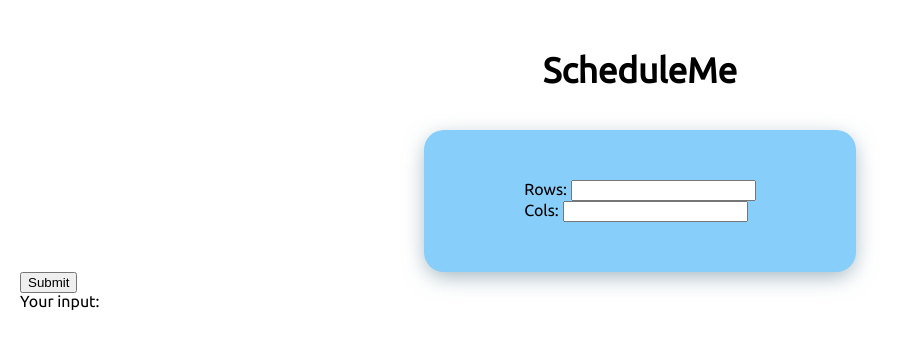
After one commit to MatthewLeeHan/cs4640-Project, a PHP site: page /cs4640-project/meeting.html in a window 1280 px wide. The commit adds this page. Shown: the top 349 px of the page, without its empty margins (0-909 px from the left). Run offline with PHP 8.4, Linux system fonts and the light colour scheme.

Commit message:
tentative table creation

```diff
--- /dev/null
+++ b/css/meeting.css
@@ -0,0 +1,123 @@
+/* http://meyerweb.com/eric/tools/css/reset/
+   v2.0 | 20110126
+   License: none (public domain)
+*/
+html, body, div, span, applet, object, iframe,
+h1, h2, h3, h4, h5, h6, p, blockquote, pre,
+a, abbr, acronym, address, big, cite, code,
+del, dfn, em, img, ins, kbd, q, s, samp,
+small, strike, strong, sub, sup, tt, var,
+b, u, i, center,
+dl, dt, dd, ol, ul, li,
+fieldset, form, label, legend,
+table, caption, tbody, tfoot, thead, tr, th, td,
+article, aside, canvas, details, embed,
+figure, figcaption, footer, header, hgroup,
+menu, nav, output, ruby, section, summary,
+time, mark, audio, video {
+  margin: 0;
+  padding: 0;
+  border: 0;
+  font-size: 100%;
+  font: inherit;
+  vertical-align: baseline;
+}
+
+/* HTML5 display-role reset for older browsers */
+article, aside, details, figcaption, figure,
+footer, header, hgroup, menu, nav, section {
+  display: block;
+}
+
+body {
+  line-height: 1;
+}
+
+ol, ul {
+  list-style: none;
+}
+
+blockquote, q {
+  quotes: none;
+}
+
+blockquote:before, blockquote:after,
+q:before, q:after {
+  content: "";
+  content: none;
+}
+
+table {
+  border-collapse: collapse;
+  border-spacing: 0;
+}
+
+body {
+  font-family: "Ubuntu", sans-serif;
+  font-family: "Varela Round", sans-serif;
+  margin: 0;
+  padding: 0;
+}
+
+div {
+  margin: 0;
+  padding: 0;
+}
+
+html {
+  box-sizing: border-box;
+}
+
+*, *:before, *:after {
+  box-sizing: inherit;
+}
+
+h1 {
+  font-size: 35px;
+  font-weight: bolder;
+}
+
+a {
+  text-decoration: none;
+  color: white;
+}
+
+body {
+  font-family: "Ubuntu", sans-serif;
+  margin: 20px;
+}
+body header {
+  background-color: white;
+  height: 110px;
+  border: none;
+}
+body header .logo {
+  position: relative;
+  top: 30%;
+  text-align: center;
+}
+body header .logo a {
+  text-decoration: none;
+  color: black;
+}
+body .card-container {
+  border-radius: 20px;
+  background-color: #87CEFA;
+  height: fit-content;
+  width: fit-content;
+  padding: 50px 100px 50px 100px;
+  margin: 0 auto;
+  -webkit-box-shadow: 0px 6px 22px -3px rgba(74, 113, 135, 0.58);
+  -moz-box-shadow: 0px 6px 22px -3px rgba(74, 113, 135, 0.58);
+  box-shadow: 0px 6px 22px -3px rgba(74, 113, 135, 0.58);
+}
+body .form-holder {
+  display: flex;
+  align-items: center;
+  justify-content: center;
+}
+body table, body td {
+  border: 1px solid black;
+}
+
+/*# sourceMappingURL=meeting.css.map */
--- /dev/null
+++ b/js/meeting.js
@@ -0,0 +1,22 @@
+function showInput() {
+    // document.getElementById('display').innerHTML = document.getElementById("user_input").value;
+
+    var rows = document.getElementById("rows").value;
+    var cols = document.getElementById("cols").value;
+
+    var x = document.createElement("TABLE");
+    x.setAttribute("id", "myTable");
+    document.body.appendChild(x);
+
+    for (i = 0; i < rows; i++) {
+        var y = document.createElement("TR");
+        y.setAttribute("id", "myTr" + String(i));
+        document.getElementById("myTable").appendChild(y);
+        for (j = 0; j < cols; j++) {
+            var z = document.createElement("TD");
+            var t = document.createTextNode("cell");
+            z.appendChild(t);
+            document.getElementById("myTr"+ String(i)).appendChild(z);
+        }
+    }
+}
--- a/js/signup.js
+++ b/js/signup.js
@@ -24,9 +24,4 @@ function validateForm(){
     else if(user_id != '' && password != '' && name != '' && email == ''){
         document.getElementById('email_error').innerHTML = "Please enter your email";
     }
-    else{
-        document.getElementById('user_id_error').innerHTML ="";
-        document.getElementById('pw_id_error').innerHTML ="";
-        window.location.href="createEvent.html";
-    }
 }
--- /dev/null
+++ b/meeting.html
@@ -0,0 +1,49 @@
+<!--
+    Username
+    Name
+    Password
+    Email
+ -->
+
+
+<!-- Jiwon Cha (jc4va) -->
+<!DOCTYPE html>
+<html lang="en">
+
+<head>
+    <meta charset="UTF-8">
+    <meta name="viewport" content="width=device-width, initial-scale=1.0">
+    <meta http-equiv="X-UA-Compatible" content="ie=edge">
+    <title>ScheduleMe : Meeting</title>
+    <link rel="stylesheet" href="./css/meeting.css" />
+    <link href="https://fonts.googleapis.com/css?family=Ubuntu|Varela+Round" rel="stylesheet">
+    <link href="https://fonts.googleapis.com/css?family=Karla" rel="stylesheet">
+</head>
+
+<body>
+    <header>
+        <div class="logo">
+            <h1><a href="index.html"> ScheduleMe </a></h1>
+        </div>
+    </header>
+
+    <div class="card-container">
+        <div class="form-holder">
+            <form>
+                <label><b>Rows:</b></label>
+                <input type="text" name="rows" id="rows"> <br>
+                <label><b>Cols:</b></label>
+                <input type="text" name="cols" id="cols">
+            </form>
+
+        </div>
+    </div>
+
+    <input type="submit" onclick="showInput();"><br />
+    <label>Your input: </label>
+    <p><span id='display'></span></p>
+
+    <script type="text/javascript" src="./js/meeting.js"></script>
+</body>
+
+</html>
--- /dev/null
+++ b/scss/meeting.scss
@@ -0,0 +1,44 @@
+@import "cssReset";
+@import "fontsColors";
+
+body{
+    font-family: 'Ubuntu', sans-serif;
+    margin: 20px;
+    header{
+        background-color: white;
+        height: 110px;
+        border: none;
+        .logo{
+            position: relative;
+            top: 30%;
+            text-align: center;
+            a{
+                text-decoration: none;
+                color: black;
+            }
+        }
+    }
+    .card-container{
+        border-radius: 20px;
+        background-color:  #87CEFA;
+        height: fit-content;
+        width: fit-content;
+        padding: 50px 100px 50px 100px;
+        // padding: 100px;
+        margin: 0 auto;
+        -webkit-box-shadow: 0px 6px 22px -3px rgba(74,113,135,0.58);
+        -moz-box-shadow: 0px 6px 22px -3px rgba(74,113,135,0.58);
+        box-shadow: 0px 6px 22px -3px rgba(74,113,135,0.58);
+
+    }
+    .form-holder{
+        display: flex;
+        align-items: center;
+        justify-content: center;
+        // width: 100vw;
+        // height: calc(100vh - 110px);
+    }
+    table, td {
+        border: 1px solid black;
+      }
+}
```
Also changed, not shown: css/createEvent.css (+86 -43 lines), php/connect-db.php (+14 -20 lines), php/signup.php (+23 -6 lines), 2 other files.
